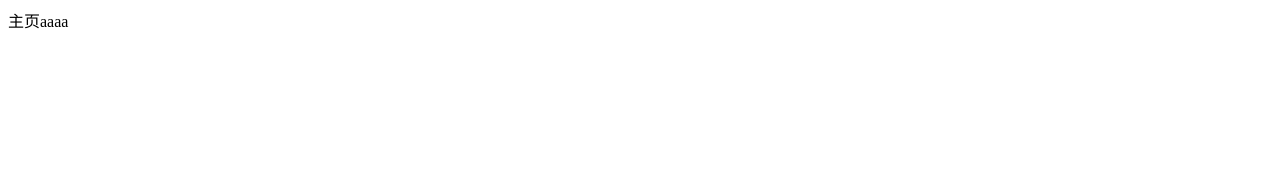
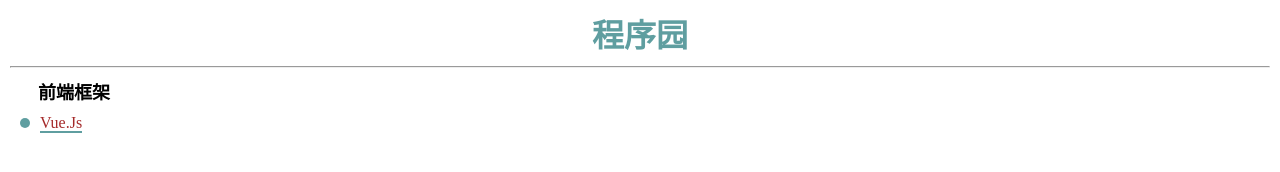
Before and after one commit to lzctbyong/lzctbyong.github.io, a plain HTML site: page index.html in a window 1280 px wide. Drawn offline with Linux system fonts and the light colour scheme.

Commit message:
添加VueJs

```diff
--- /dev/null
+++ b/css/index.css
@@ -0,0 +1,49 @@
+* {
+    margin: 0;
+    padding: 0;
+
+}
+
+a {
+    text-decoration: none;
+    color: brown;
+}
+
+body {
+    padding: 10px;
+}
+
+ul {
+    list-style: none;
+}
+
+.header {
+    text-align: center;
+    color: cadetblue;
+    font-family: '幼圆';
+    margin-bottom: 10px;
+}
+
+.link {
+    padding: 10px 10px;
+}
+
+.link .title {
+    font-size: 18px;
+    margin-bottom: 10px;
+    padding-left: 1em;
+}
+
+.link li:before {
+    content: ' ';
+    width: 10px;
+    height: 10px;
+    border-radius: 5px;
+    background: cadetblue;
+    display: inline-block;
+    margin-right: 10px;
+}
+
+.link a {
+    border-bottom: 2px cadetblue solid;
+}
--- a/index.html
+++ b/index.html
@@ -5,11 +5,23 @@
     <meta charset="UTF-8">
     <meta name="viewport" content="width=device-width, initial-scale=1.0">
     <meta http-equiv="X-UA-Compatible" content="ie=edge">
-    <title>Document</title>
+    <title>程序园</title>
+    <link rel="stylesheet" href="css/index.css">
 </head>
 
 <body>
-    主页aaaa
+<div>
+    <div class="header">
+        <h1>程序园</h1>
+    </div>
+    <hr>
+    <div class="link">
+        <h3 class="title">前端框架</h3>
+        <ul>
+            <li><a href="https://cn.vuejs.org/" target="_blank">Vue.Js</a></li>
+        </ul>
+    </div>
+</div>
 </body>
 
 </html>
```
